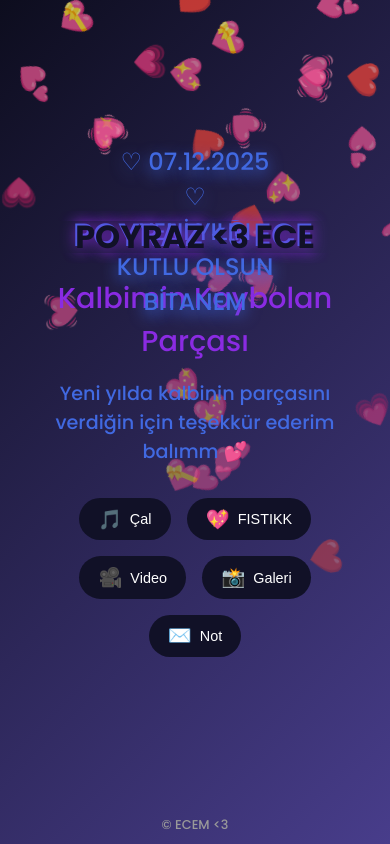
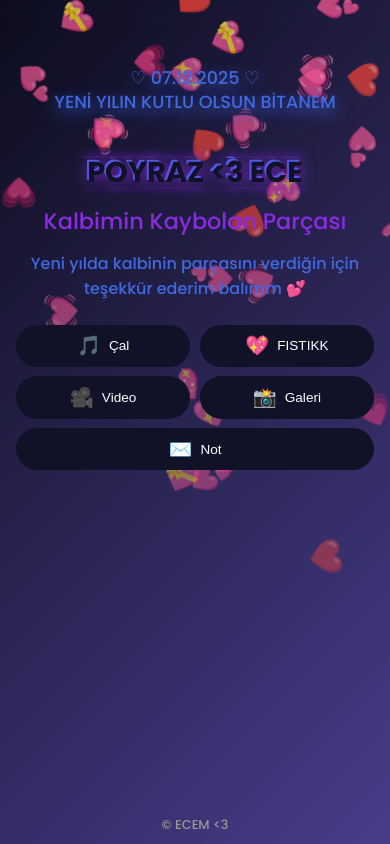
Before and after one commit to darlandum3461-coder/ececimmm, a plain HTML site: page index.html in a window 390 px wide. Drawn offline with Linux system fonts and the light colour scheme.

Commit message:
Update index.html

```diff
--- a/index.html
+++ b/index.html
@@ -362,6 +362,70 @@
       .countdown h3 { font-size: 1.5rem; }
       .note-text { font-size: 1.2rem; }
       .video-modal-container { max-width: 280px; }
+      /* Mevcut CSS'inin en altına veya Media Query kısmına bunu yapıştır */
+
+@media (max-width: 768px) {
+  html, body {
+    overflow-y: auto; /* Yazılar sığmazsa aşağı kaydırılabilsin */
+    align-items: flex-start; /* Mobilde en üstten başlasın, sıkışmasın */
+    padding-top: 20px;
+  }
+
+  .container {
+    width: 100%;
+    padding: 1rem;
+  }
+
+  .countdown {
+    position: relative; /* Sabit konum yerine akışa dahil ettik */
+    top: 0;
+    transform: none;
+    left: 0;
+    margin-bottom: 10px;
+  }
+
+  .countdown h3 {
+    font-size: 1.1rem; /* Tarih ve kutlama yazısını küçülttük */
+    line-height: 1.4;
+  }
+
+  .glitch-text {
+    font-size: 1.8rem; /* İsimlerin boyutunu küçülttük */
+    margin-top: 20px;
+    margin-bottom: 10px;
+    word-wrap: break-word; /* Uzun isim varsa alt satıra geçer */
+  }
+
+  .title {
+    font-size: 1.4rem; /* "Kalbimin Kaybolan Parçası" yazısı */
+    margin-bottom: 0.8rem;
+  }
+
+  .message {
+    font-size: 1rem; /* Alt mesaj boyutu */
+    margin-bottom: 1.5rem;
+    padding: 0 10px;
+  }
+
+  .button-container {
+    gap: 0.6rem; /* Butonlar arası boşluğu daralttık */
+  }
+
+  .music-btn, .love-btn, .video-btn, .gallery-btn, .note-btn {
+    padding: 0.6rem 1rem;
+    font-size: 0.85rem;
+    flex: 1 1 40%; /* Butonların yan yana veya alt alta düzgün dizilmesi için */
+    justify-content: center;
+  }
+
+  .modal-content {
+    max-width: 90%;
+  }
+
+  .note-text {
+    font-size: 1.1rem;
+  }
+}
     }
   </style>
 </head>
@@ -398,7 +462,7 @@
     </div>
     <div class="music-status" id="musicStatus"></div>
     <audio id="backgroundMusic" class="audio-player" loop>
-      <source src="KAPATIYORUZ.MP3" type="audio/mpeg">
+      <source src="KAPATIYORUZ.mp3" type="audio/mpeg">
     </audio>
   </div>
   <footer>&copy; ECEM <3 </footer>
@@ -534,5 +598,4 @@
     };
   </script>
 </body>
-
 </html>
```
